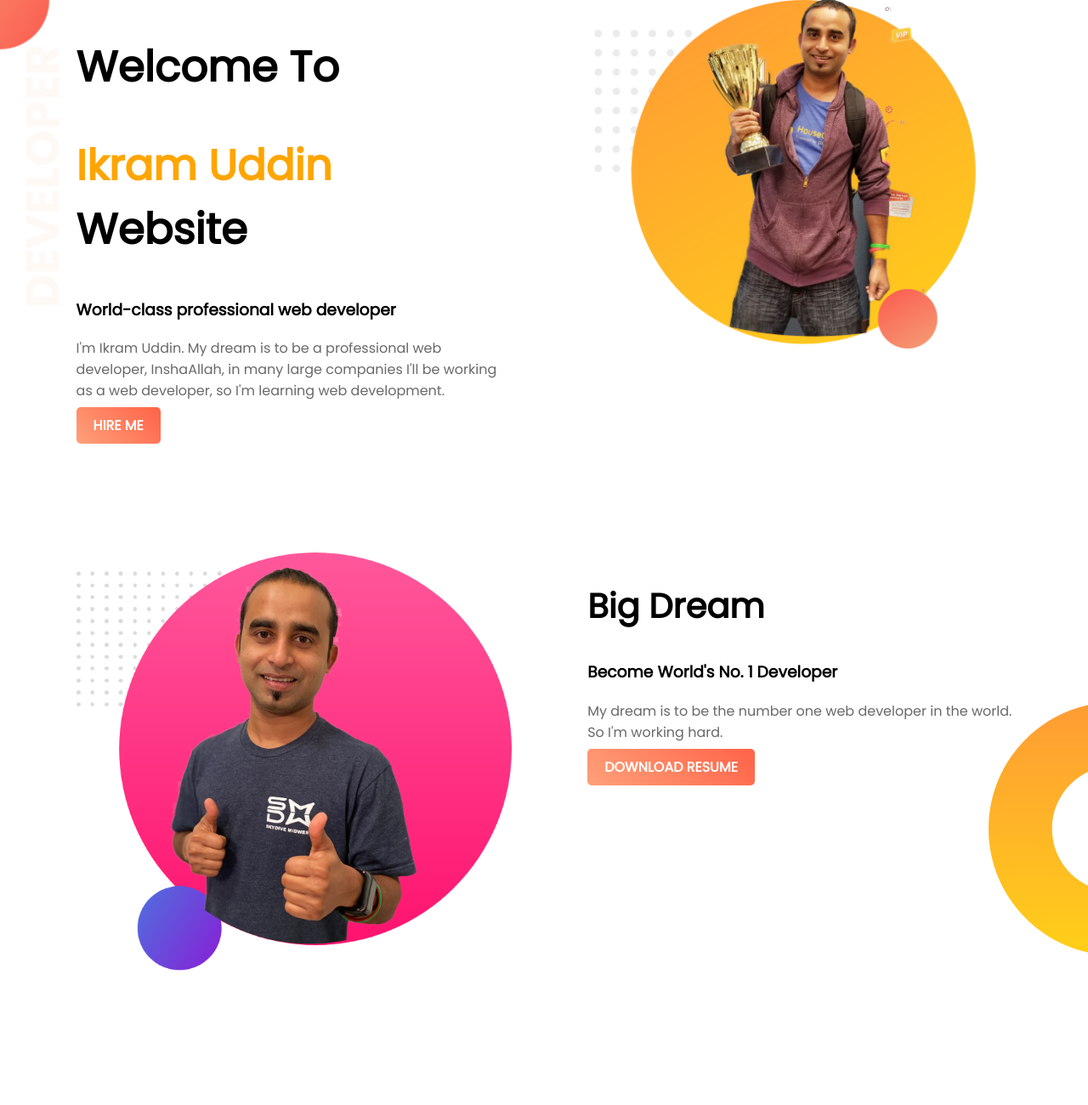
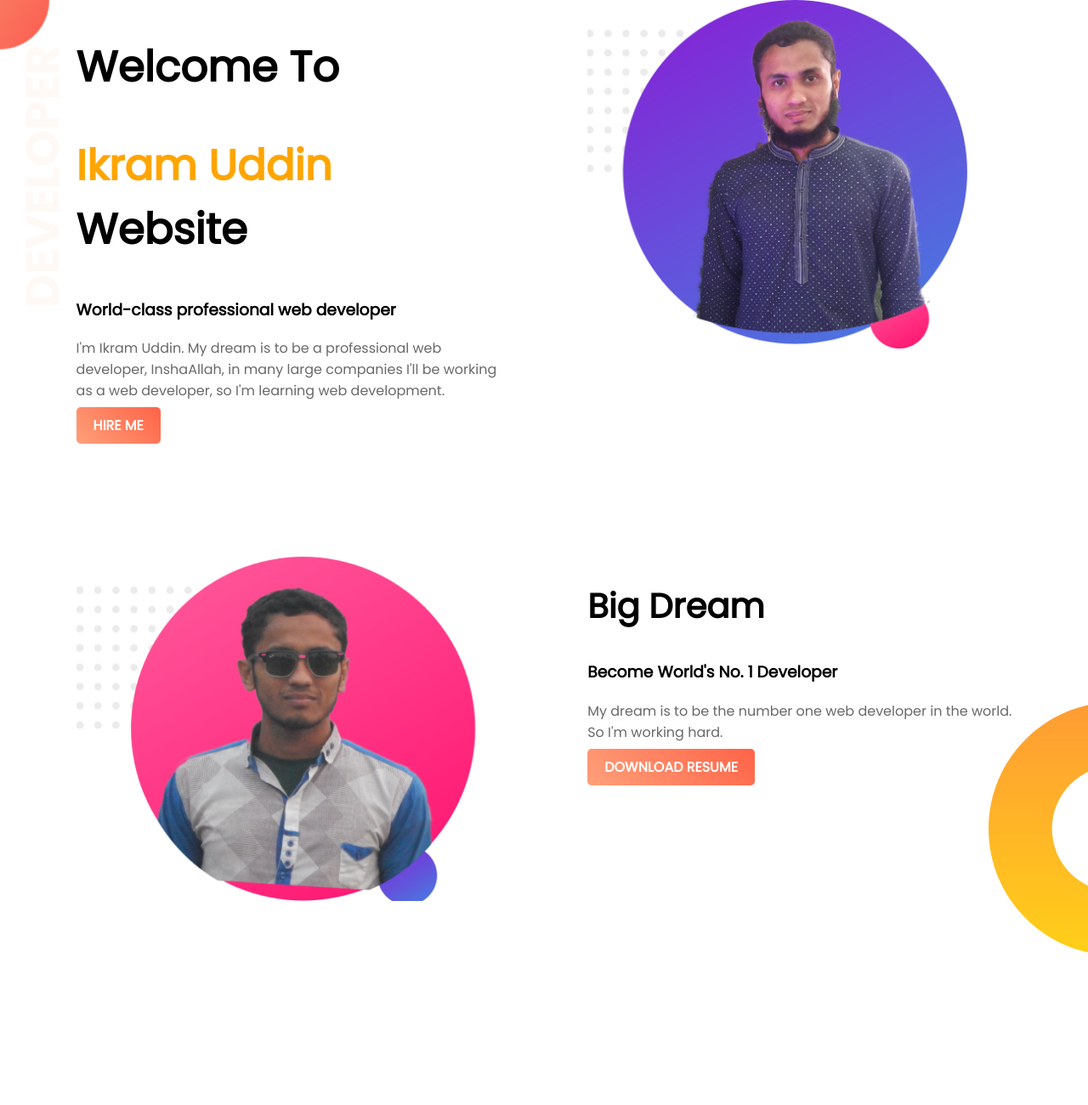
Before and after one commit to Ikramuddin21/web-portfolio, a plain HTML site: page index.html in a window 1280 px wide. Shown: the top 1300 px of the page at 85% size. Drawn offline with Linux system fonts and the light colour scheme.

Commit message:
update portfolio

```diff
--- a/index.html
+++ b/index.html
@@ -17,12 +17,12 @@
         <a class="link-button" target="_blank" href="https://www.linkedin.com/company/programminghero/">HIRE ME</a>
        </div>
        <div class="half-width">
-           <img src="images/profile1.png" alt="">
+           <img src="images/image 12.png" alt="">
        </div>
    </section>
    <section class="dream-area">
        <div class="half-width">
-        <img src="images/jhankar2.png" alt="">
+        <img src="images/image 9.png" alt="">
        </div>
        <div class="half-width">
         <h2>Big Dream</h2>
```
Also changed, not shown: images/image 12.png (added), images/image 9.png (added).
